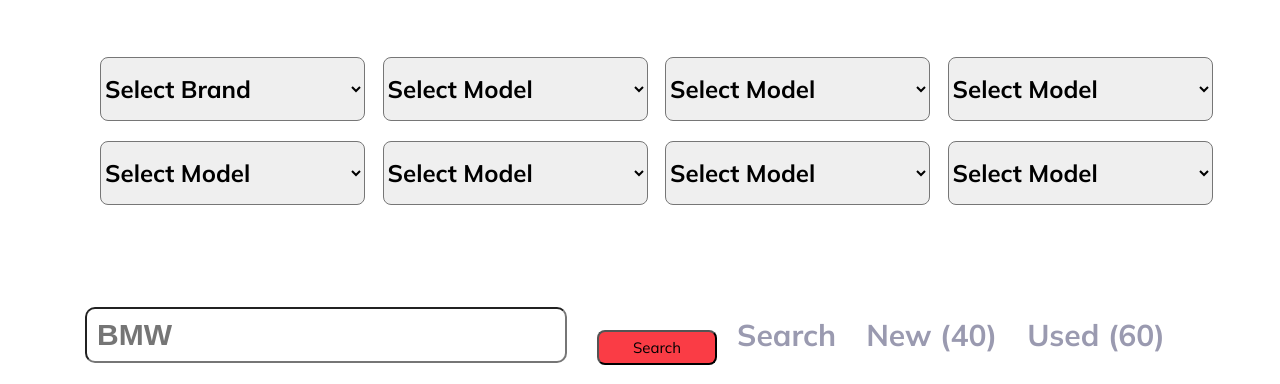
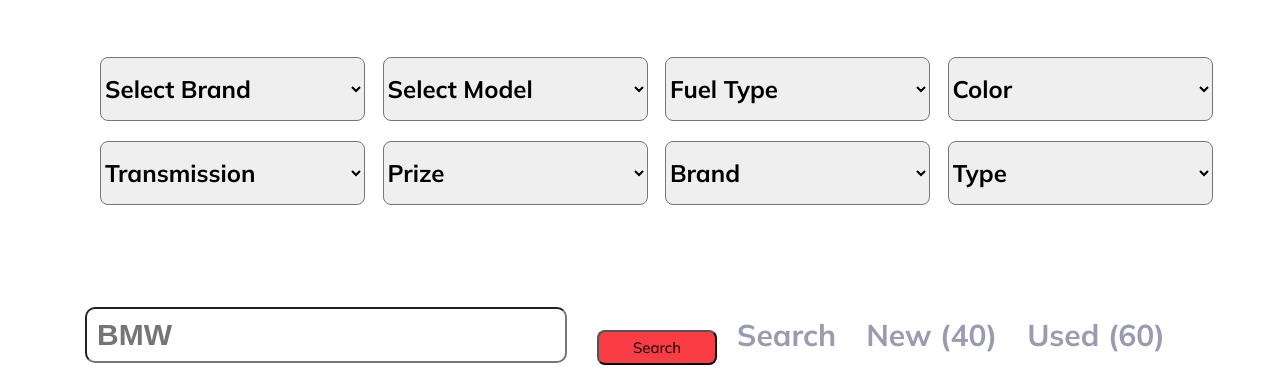
Before and after one commit to appdemon01/logo-ipsum, a plain HTML site: page explore.html in a window 1280 px wide. Shown: the part 416-800 px from the top of the page. Drawn offline with Linux system fonts and the light colour scheme.

Commit message:
Add files via upload

```diff
--- a/explore.html
+++ b/explore.html
@@ -61,51 +61,51 @@
 
                 <select>
                     <option>Select Brand</option>
-                    <option>Select Brand1</option>
-                    <option>Select Brand2</option>
+                    <option>Select Brand 1</option>
+                    <option>Select Brand 2</option>
                 </select>
 
 
                 <select>
                     <option>Select Model</option>
-                    <option>Select Model1</option>
-                    <option>Select Model2</option>
+                    <option>Select Model 1</option>
+                    <option>Select Model 2</option>
                 </select>
 
                 <select>
-                    <option>Select Model</option>
-                    <option>Select Model1</option>
-                    <option>Select Model2</option>
+                    <option>Fuel Type </option>
+                    <option>Fuel Type 1</option>
+                    <option>Fuel Type 2</option>
                 </select>
 
                 <select>
-                    <option>Select Model</option>
-                    <option>Select Model1</option>
-                    <option>Select Model2</option>
+                    <option>Color </option>
+                    <option>Color 1</option>
+                    <option>Color 2</option>
                 </select>
 
                 <select>
-                    <option>Select Model</option>
-                    <option>Select Model1</option>
-                    <option>Select Model2</option>
+                    <option>Transmission </option>
+                    <option>Transmission 1</option>
+                    <option>Transmission 2</option>
                 </select>
 
                 <select>
-                    <option>Select Model</option>
-                    <option>Select Model1</option>
-                    <option>Select Model2</option>
+                    <option>Prize </option>
+                    <option>Prize 1</option>
+                    <option>Prize 2</option>
                 </select>
 
                 <select>
-                    <option>Select Model</option>
-                    <option>Select Model1</option>
-                    <option>Select Model2</option>
+                    <option>Brand </option>
+                    <option>Brand 1</option>
+                    <option>Brand 2</option>
                 </select>
 
                 <select>
-                    <option>Select Model</option>
-                    <option>Select Model1</option>
-                    <option>Select Model2</option>
+                    <option>Type </option>
+                    <option>Type 1</option>
+                    <option>Type 2</option>
                 </select>
 
 
```
Also changed, not shown: credit simulation.html (line endings or trailing spaces), index.html (line endings or trailing spaces), showroom.html (line endings or trailing spaces).
